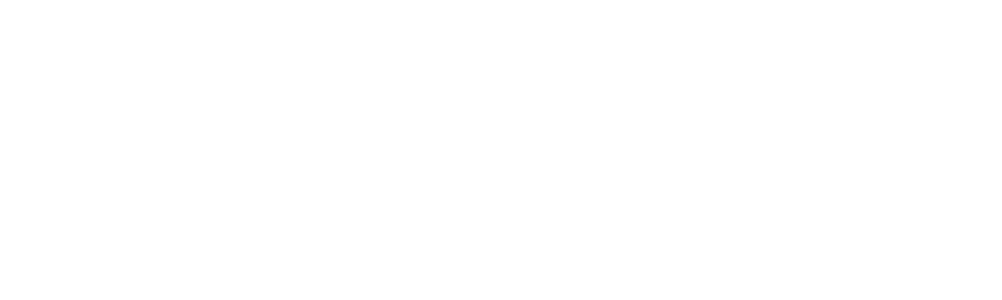
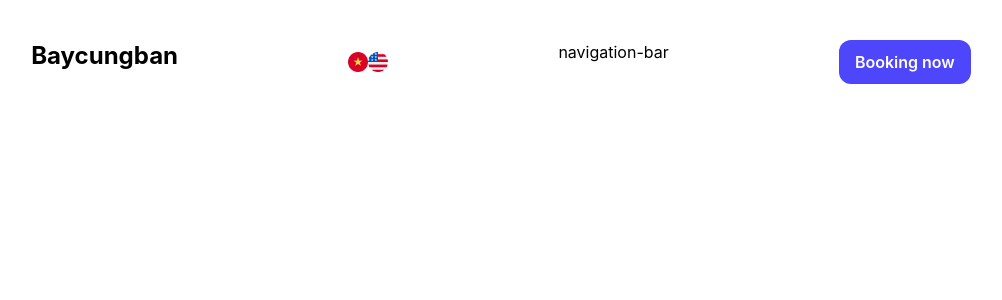
Before and after one commit to PhamTranHuy/baycungban, a React (Create React App) app: page / in a window 1280 px wide. Shown: the top 300 px of the page, without its empty margins (139-1141 px from the left). Built offline with nearby package versions, Linux system fonts and the light colour scheme.

Commit message:
update header styles, add NavigationBar component

```diff
--- a/src/App.js
+++ b/src/App.js
@@ -1,5 +1,5 @@
 import './App.css';
-import Header from './components/Header';
+import Header from './components/Header/Header';
 
 function App() {
   return (
--- a/src/components/Header.jsx
+++ /dev/null
@@ -1,14 +0,0 @@
-import React from 'react'
-
-function Header() {
-  return (
-    <div className="fixed">
-        <div></div>
-        <div></div>
-        <div></div>
-        <div></div>
-    </div>
-  )
-}
-
-export default Header
--- /dev/null
+++ b/src/components/Header/Header.jsx
@@ -0,0 +1,21 @@
+import React from 'react'
+
+function Header() {
+    return (
+        <div className="fixed flex justify-evenly w-full py-10">
+            <div className="text-2xl font-bold">Baycungban</div>
+            <div className="flex justify-center items-center">
+                <img src={process.env.PUBLIC_URL + '/assets/header/vietnam.png'}
+                    alt=""
+                    className="w-5 h-5" />
+                <img src={process.env.PUBLIC_URL + '/assets/header/united-states.png'}
+                    alt=""
+                    className="w-5 h-5" />
+            </div>
+            <div>navigation-bar</div>
+            <button className="py-2.5 px-4 rounded-xl bg-[#4D46FA] text-white font-semibold">Booking now</button>
+        </div>
+    )
+}
+
+export default Header
--- /dev/null
+++ b/src/components/Header/NavigationBar.jsx
@@ -0,0 +1,9 @@
+import React from 'react'
+
+function NavigationBar() {
+  return (
+    <div>NavigationBar</div>
+  )
+}
+
+export default NavigationBar
```
Also changed, not shown: public/assets/header/united-states.png (added), public/assets/header/vietnam.png (added).
